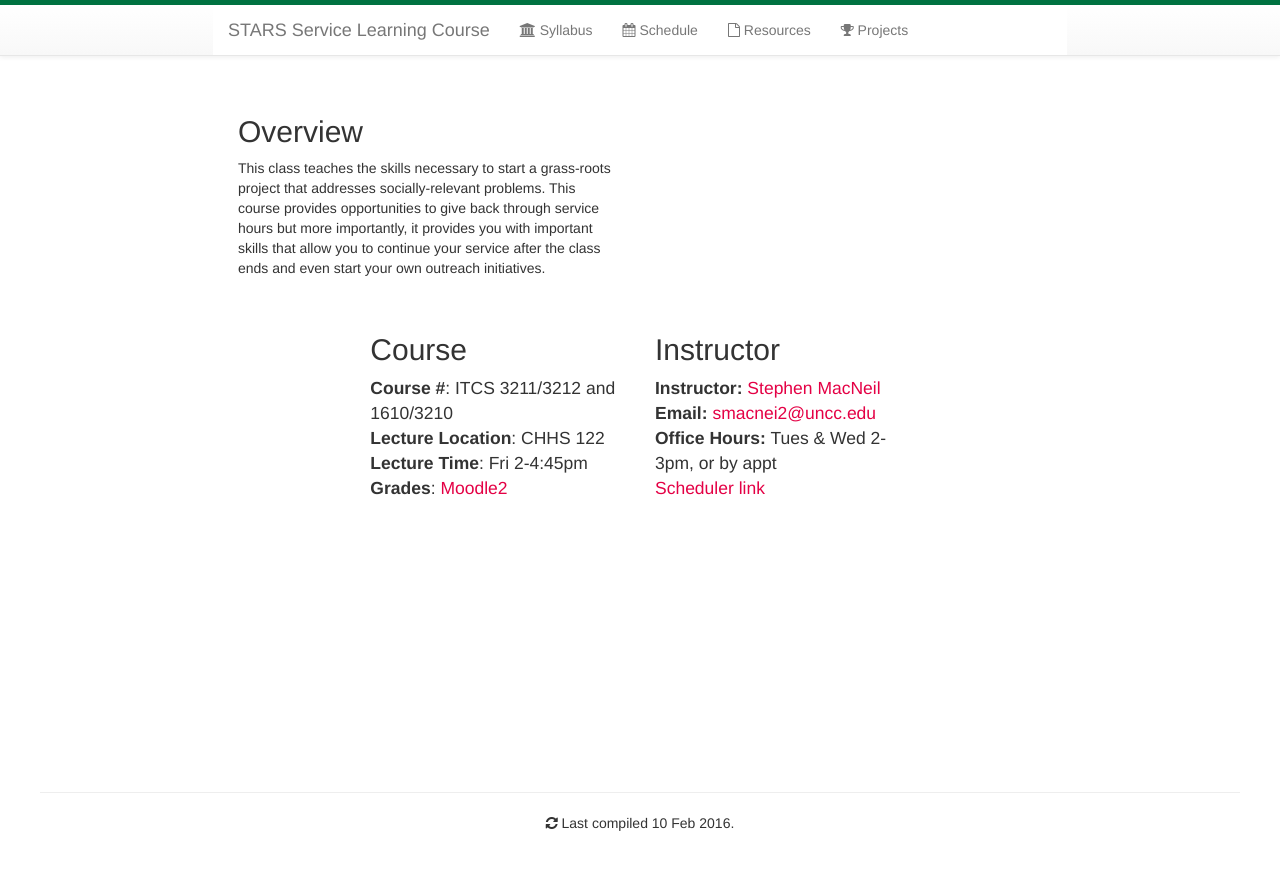
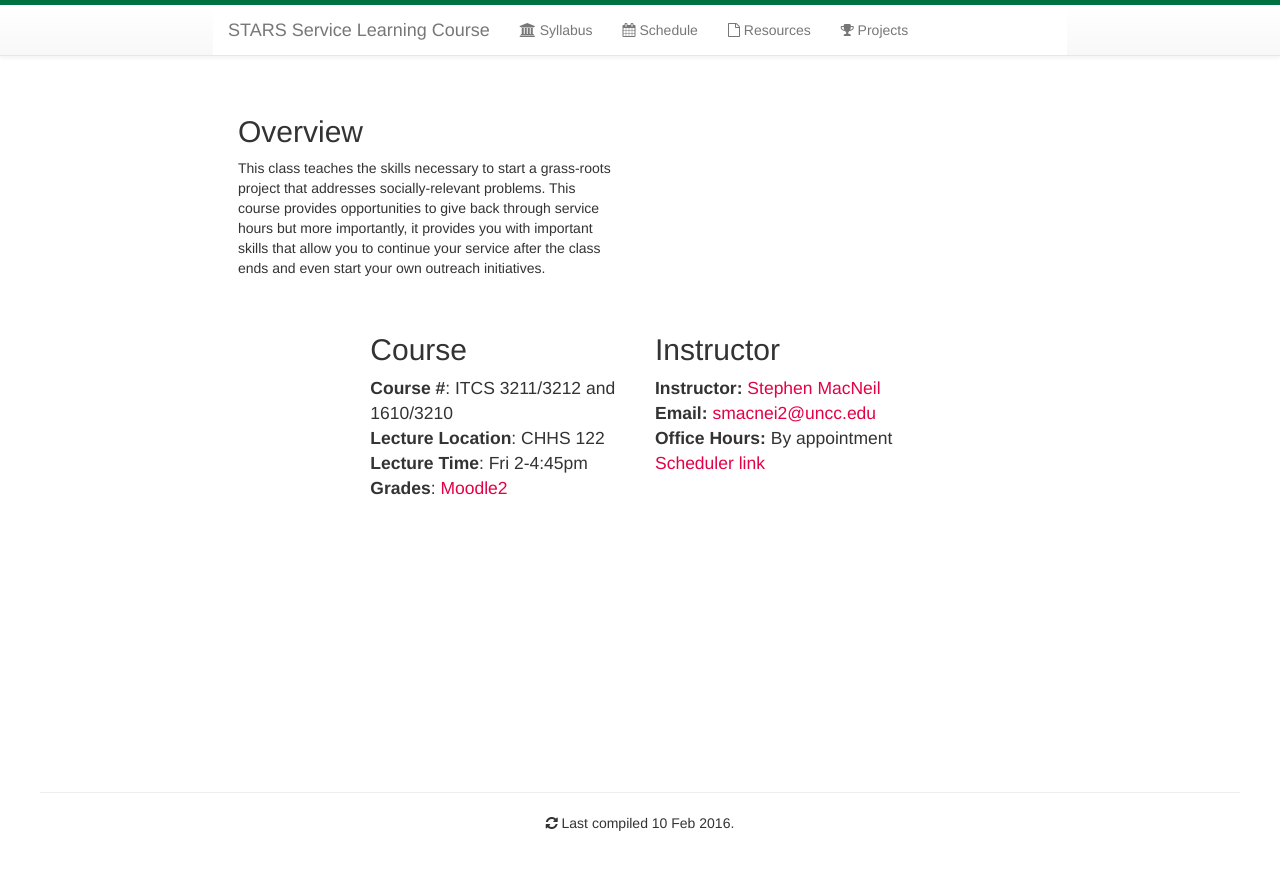
Before and after one commit to stevemacn/service-learning-course, a Jekyll site: the page built from index.html, in a window 1280 px wide. Shown: the top 870 px of the page. Built offline with Jekyll 4.4.1, drawn with Linux system fonts in a browser that asks for light colours; nearby versions of some CDN libraries.

Commit message:
update my office hours to by appointment

```diff
--- a/_config.yml
+++ b/_config.yml
@@ -9,7 +9,7 @@ email: smacnei2@uncc.edu
 baseurl: "/service-learning-course/"
 url: "http://stevemacn.github.io/service-learning-course/"
 
-office-hours: "Tues & Wed 2-3pm, or by appt"
+office-hours: "By appointment"
 office-location: "Woodward 300"
 schedule-link: https://stevemacn.youcanbook.me/
 
```
